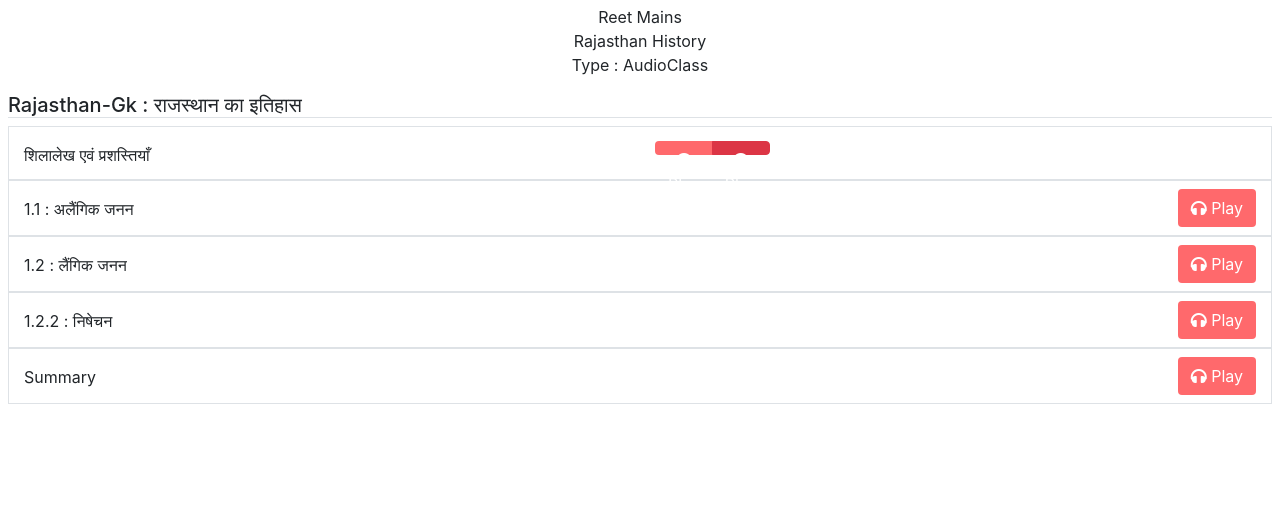
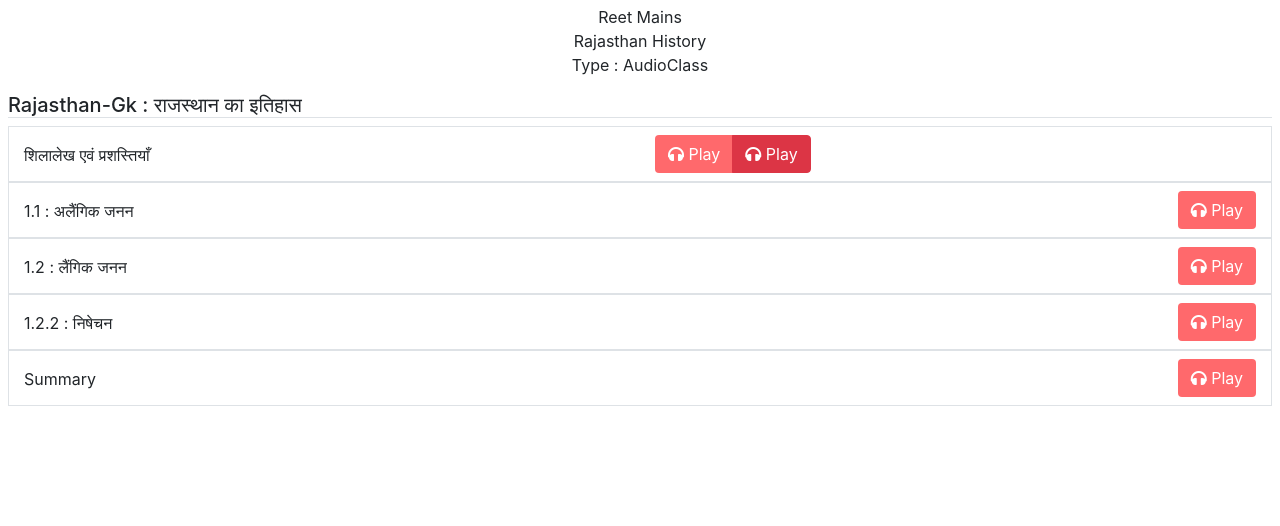
Before and after one commit to tommymp3/tommy, a plain HTML site: page tmc/reet-mains/rajasthan-gk/reet_mains_m.html in a window 1280 px wide. Shown: the part 274-800 px from the top of the page. Drawn offline with nearby package versions, Linux system fonts and the light colour scheme; no server answers; a script that the page names is missing.

Commit message:
Update reet_mains_m.html

```diff
--- a/tmc/reet-mains/rajasthan-gk/reet_mains_m.html
+++ b/tmc/reet-mains/rajasthan-gk/reet_mains_m.html
@@ -43,7 +43,7 @@
 						<p class="text-left pl-0 py-2 mt-2 mb-1">शिलालेख एवं प्रशस्तियाँ</p>
 					</div>
 					<div class="col-6">
-						<div class="btn-group text-right py-2 pr-0" style="width: 100px; height: 10px;">
+						<div class="btn-group text-right py-2 pr-0" style="font-size: 8px;">
 
 							<a href="https://tommymp3.blogspot.com/2025/01/ncert-biology-class-12-sunkdekho_17.html" class="btn text-white" style="background-color: #ff696c; text-color: white;"><i class="fas fa-headphones"></i> Play</a>
 
```
